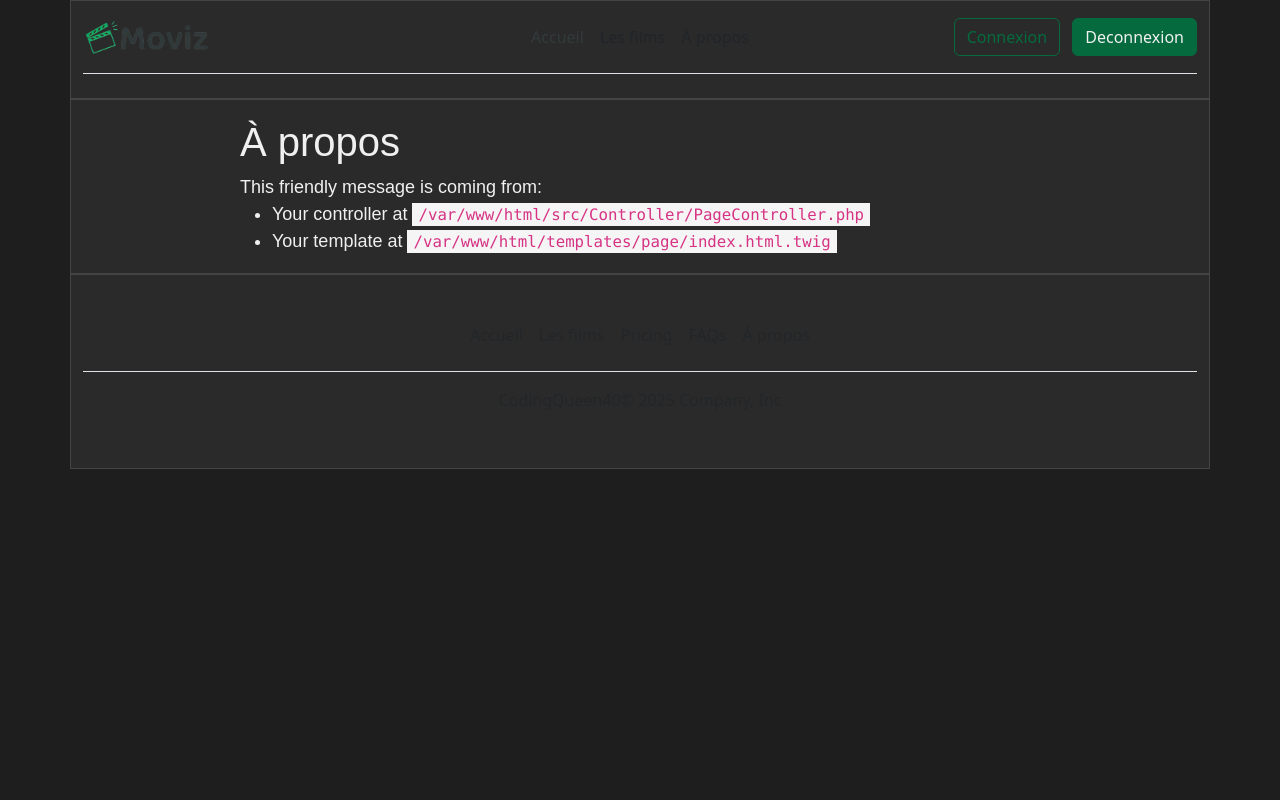
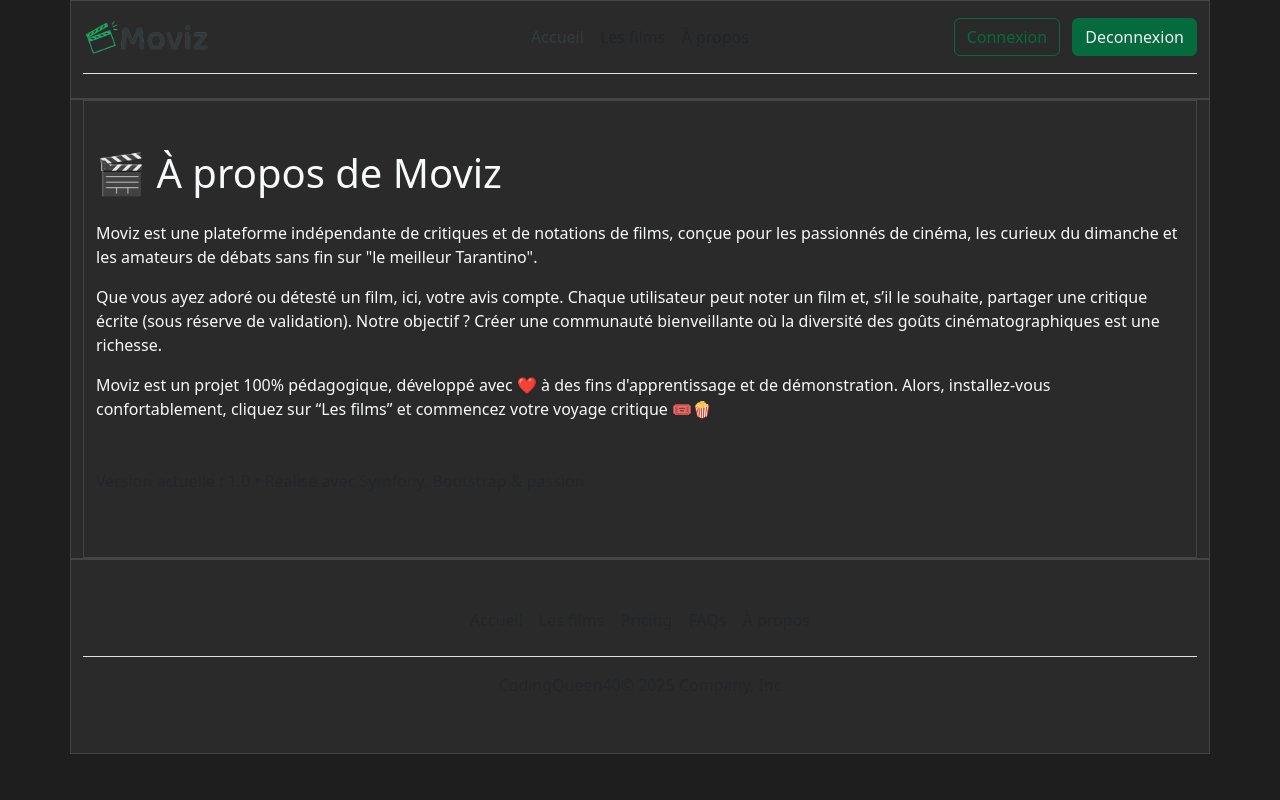
Before and after one commit to Riviera77/moviz, a Symfony app: template templates/page/about.html.twig in a window 1280 px wide. Run offline with Twig, Linux system fonts and the light colour scheme; the template is opened without the code that fills it, so the values that code supplies are empty; style sheets or scripts are compiled from the project's sources; some libraries are stand-ins or nearby versions.

Commit message:
add page à propos

```diff
--- a/templates/page/about.html.twig
+++ b/templates/page/about.html.twig
@@ -1,20 +1,23 @@
 {% extends 'base.html.twig' %}
 
-{% block title %}Hello PageController!{% endblock %}
+{% block title %}À propos de Moviz{% endblock %}
 
 {% block body %}
-<style>
-    .example-wrapper { margin: 1em auto; max-width: 800px; width: 95%; font: 18px/1.5 sans-serif; }
-    .example-wrapper code { background: #F5F5F5; padding: 2px 6px; }
-</style>
+<div class="container py-5 text-light">
+    <h1 class="mb-4">🎬 À propos de Moviz</h1>
 
-<div class="example-wrapper">
-    <h1>À propos</h1>
+    <p>
+        Moviz est une plateforme indépendante de critiques et de notations de films, conçue pour les passionnés de cinéma, les curieux du dimanche et les amateurs de débats sans fin sur "le meilleur Tarantino".
+    </p>
 
-    This friendly message is coming from:
-    <ul>
-        <li>Your controller at <code>/var/www/html/src/Controller/PageController.php</code></li>
-        <li>Your template at <code>/var/www/html/templates/page/index.html.twig</code></li>
-    </ul>
+    <p>
+        Que vous ayez adoré ou détesté un film, ici, votre avis compte. Chaque utilisateur peut noter un film et, s’il le souhaite, partager une critique écrite (sous réserve de validation). Notre objectif ? Créer une communauté bienveillante où la diversité des goûts cinématographiques est une richesse.
+    </p>
+
+    <p>
+        Moviz est un projet 100% pédagogique, développé avec ❤️ à des fins d'apprentissage et de démonstration. Alors, installez-vous confortablement, cliquez sur “Les films” et commencez votre voyage critique 🎟️🍿
+    </p>
+
+    <p class="text-muted mt-5">Version actuelle : 1.0 • Réalisé avec Symfony, Bootstrap & passion</p>
 </div>
 {% endblock %}
```
Also changed, not shown: src/Controller/PageController.php (+8 -0 lines).
